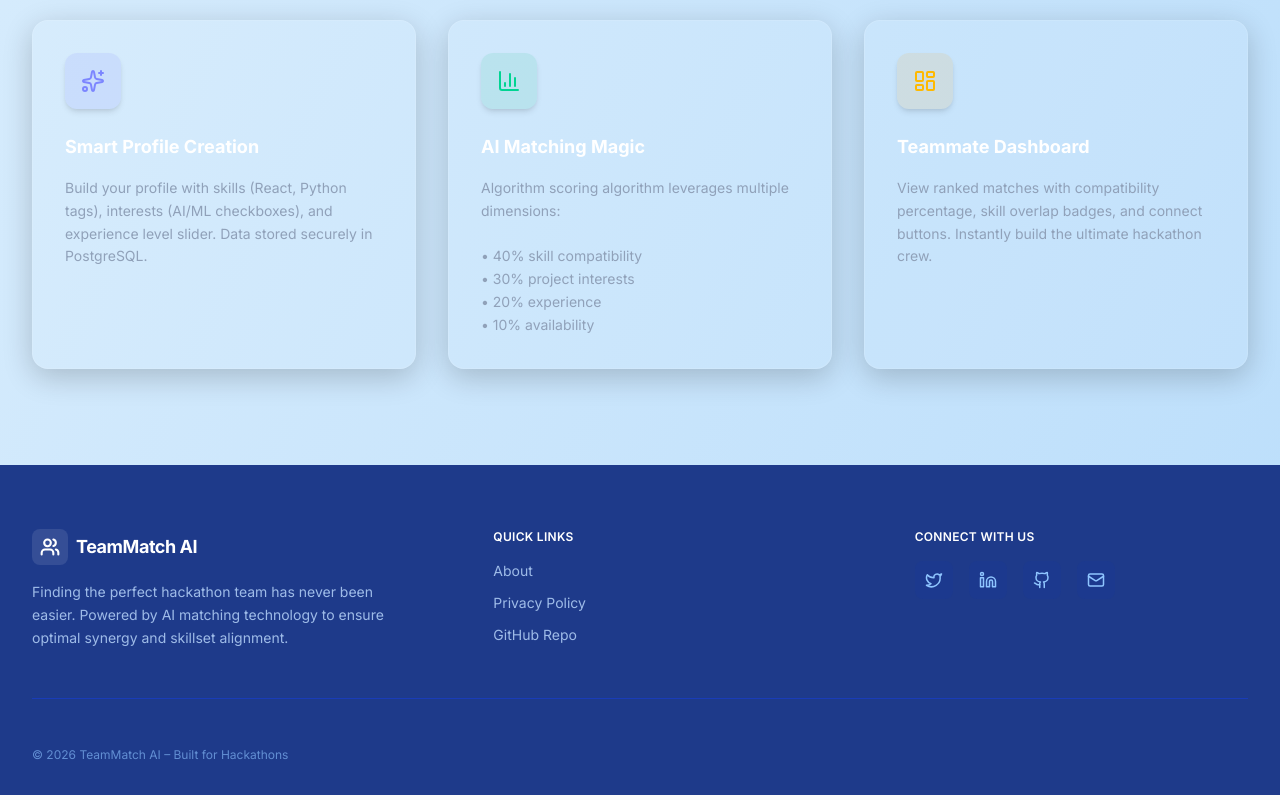
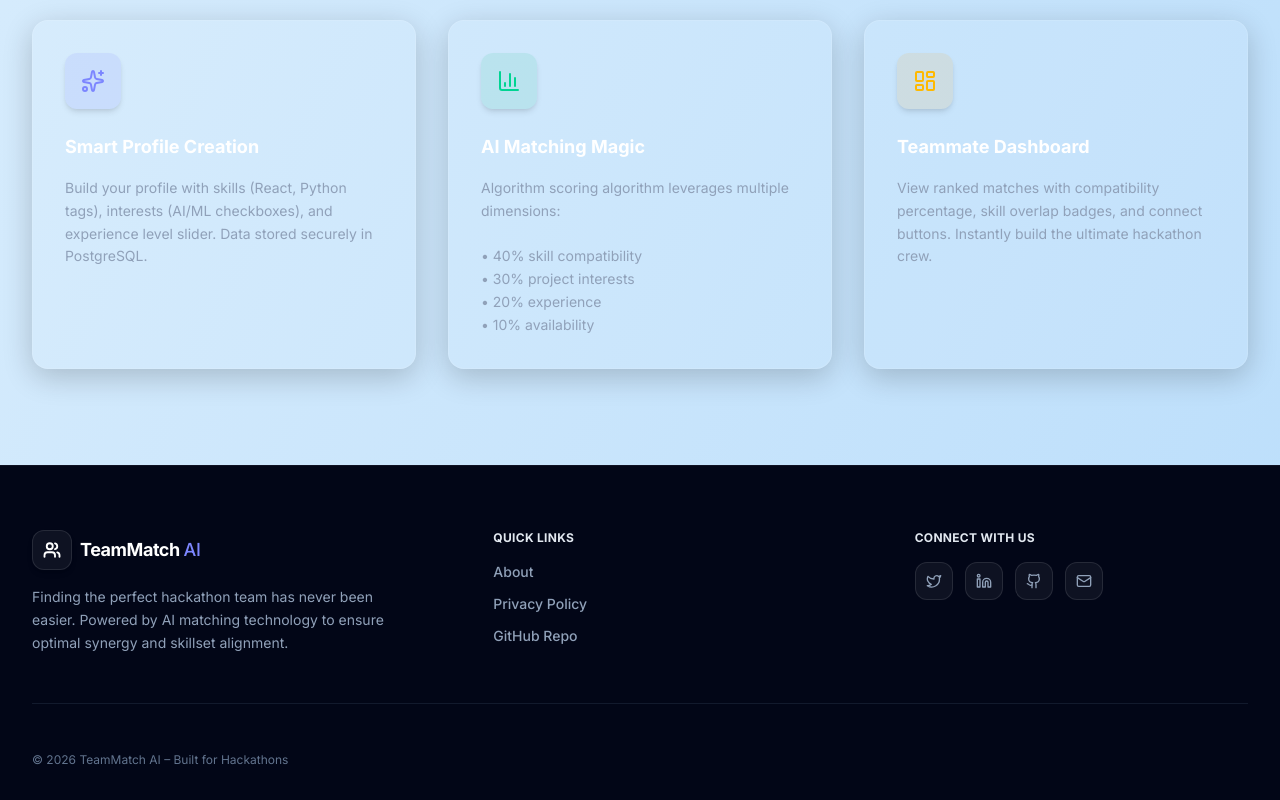
Before and after one commit to ankit1824/TeamMatch-AI, a React (Vite) app: page / in a window 1280 px wide. Shown: the part 1857-2657 px from the top of the page. Built offline with nearby package versions, Linux system fonts and the light colour scheme.

Commit message:
UI color changed

```diff
--- a/src/components/landing/LandingFooter.jsx
+++ b/src/components/landing/LandingFooter.jsx
@@ -3,28 +3,28 @@ import { Users, Twitter, Linkedin, Github, Mail } from "lucide-react";
 
 const LandingFooter = () => {
   return (
-    <footer className="bg-[#1E3A8A] text-white pt-16 pb-8 text-sm">
+    <footer className="bg-[#020617] text-slate-400 pt-16 pb-8 text-sm border-t border-white/5">
       <div className="max-w-7xl mx-auto px-4 sm:px-6 lg:px-8">
-        <div className="grid grid-cols-1 md:grid-cols-3 gap-12 mb-12 border-b border-blue-800 pb-12">
+        <div className="grid grid-cols-1 md:grid-cols-3 gap-12 mb-12 border-b border-slate-800/60 pb-12">
           {/* Left section */}
           <div className="space-y-4 pr-4">
             <div className="flex items-center gap-2">
-              <div className="bg-white/10 p-2 rounded-lg text-white">
-                <Users size={20} strokeWidth={2.5} />
+              <div className="bg-white/5 border border-white/10 p-2.5 rounded-xl text-white shadow-md">
+                <Users size={18} strokeWidth={2.5} />
               </div>
-              <span className="font-bold text-lg tracking-tight">
-                TeamMatch AI
+              <span className="font-extrabold text-lg tracking-tight text-white">
+                TeamMatch <span className="text-indigo-400 font-medium">AI</span>
               </span>
             </div>
-            <p className="text-blue-200/80 leading-relaxed max-w-sm">
+            <p className="text-slate-400 leading-relaxed max-w-sm">
               Finding the perfect hackathon team has never been easier. Powered by AI matching technology to ensure optimal synergy and skillset alignment.
             </p>
           </div>
 
           {/* Middle section */}
           <div className="md:pl-10">
-            <h4 className="font-semibold text-white mb-4 tracking-wide uppercase text-xs">Quick Links</h4>
-            <ul className="space-y-3 text-blue-200/80">
+            <h4 className="font-bold text-slate-200 mb-4 tracking-wide uppercase text-xs">Quick Links</h4>
+            <ul className="space-y-3 text-slate-400 font-medium">
               <li><a href="#" className="hover:text-white transition-colors">About</a></li>
               <li><a href="#" className="hover:text-white transition-colors">Privacy Policy</a></li>
               <li><a href="#" className="hover:text-white transition-colors">GitHub Repo</a></li>
@@ -33,25 +33,25 @@ const LandingFooter = () => {
 
           {/* Right section */}
           <div className="md:pl-10">
-            <h4 className="font-semibold text-white mb-4 tracking-wide uppercase text-xs">Connect With Us</h4>
-            <div className="flex gap-4">
-              <a href="https://x.com/Shatakshi021" target="_blank" rel="noopener noreferrer" className="p-2.5 bg-blue-900 rounded-lg text-blue-300 hover:text-white hover:bg-blue-800 transition-all">
-                <Twitter size={18} />
+            <h4 className="font-bold text-slate-200 mb-4 tracking-wide uppercase text-xs">Connect With Us</h4>
+            <div className="flex gap-3">
+              <a href="https://x.com/Shatakshi021" target="_blank" rel="noopener noreferrer" className="p-2.5 bg-white/5 border border-white/10 rounded-xl text-slate-400 hover:text-white hover:bg-indigo-650/20 hover:border-indigo-500/30 transition-all">
+                <Twitter size={16} />
               </a>
-              <a href="https://www.linkedin.com/in/shatakshitiwari017/" target="_blank" rel="noopener noreferrer" className="p-2.5 bg-blue-900 rounded-lg text-blue-300 hover:text-white hover:bg-blue-800 transition-all">
-                <Linkedin size={18} />
+              <a href="https://www.linkedin.com/in/shatakshitiwari017/" target="_blank" rel="noopener noreferrer" className="p-2.5 bg-white/5 border border-white/10 rounded-xl text-slate-400 hover:text-white hover:bg-indigo-650/20 hover:border-indigo-500/30 transition-all">
+                <Linkedin size={16} />
               </a>
-              <a href="https://github.com/Shatakshi0216" target="_blank" rel="noopener noreferrer" className="p-2.5 bg-blue-900 rounded-lg text-blue-300 hover:text-white hover:bg-blue-800 transition-all">
-                <Github size={18} />
+              <a href="https://github.com/Shatakshi0216" target="_blank" rel="noopener noreferrer" className="p-2.5 bg-white/5 border border-white/10 rounded-xl text-slate-400 hover:text-white hover:bg-indigo-650/20 hover:border-indigo-500/30 transition-all">
+                <Github size={16} />
               </a>
-              <a href="mailto:shatakshitiwari021@gmail.com" className="p-2.5 bg-blue-900 rounded-lg text-blue-300 hover:text-white hover:bg-blue-800 transition-all">
-                <Mail size={18} />
+              <a href="mailto:shatakshitiwari021@gmail.com" className="p-2.5 bg-white/5 border border-white/10 rounded-xl text-slate-400 hover:text-white hover:bg-indigo-650/20 hover:border-indigo-500/30 transition-all">
+                <Mail size={16} />
               </a>
             </div>
           </div>
         </div>
 
-        <div className="text-center text-blue-300/60 text-xs mt-4 flex flex-col md:flex-row justify-between items-center">
+        <div className="text-center text-slate-500 text-xs mt-4 flex flex-col md:flex-row justify-between items-center">
           <p>© {new Date().getFullYear()} TeamMatch AI – Built for Hackathons</p>
         </div>
       </div>
```
